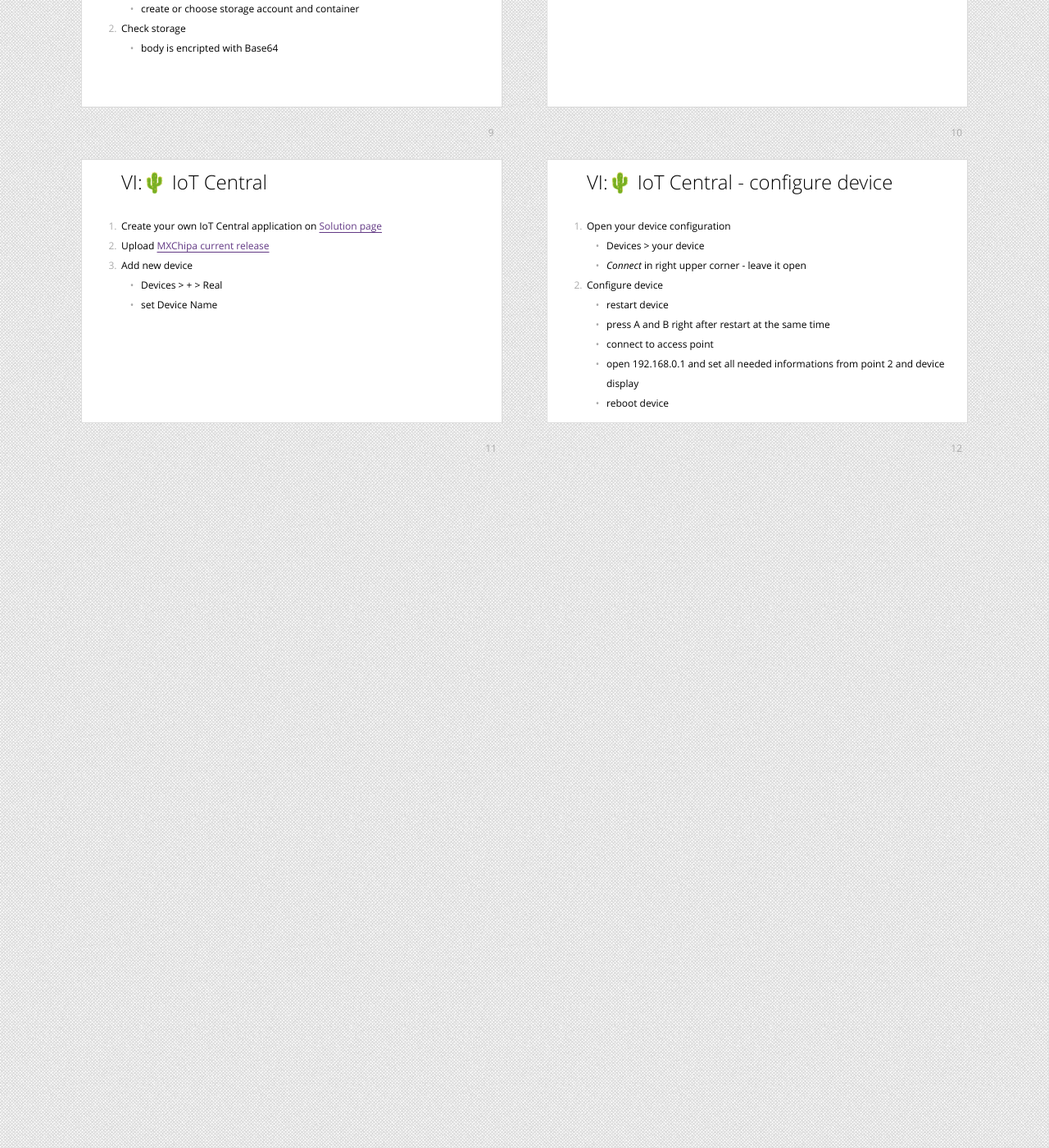
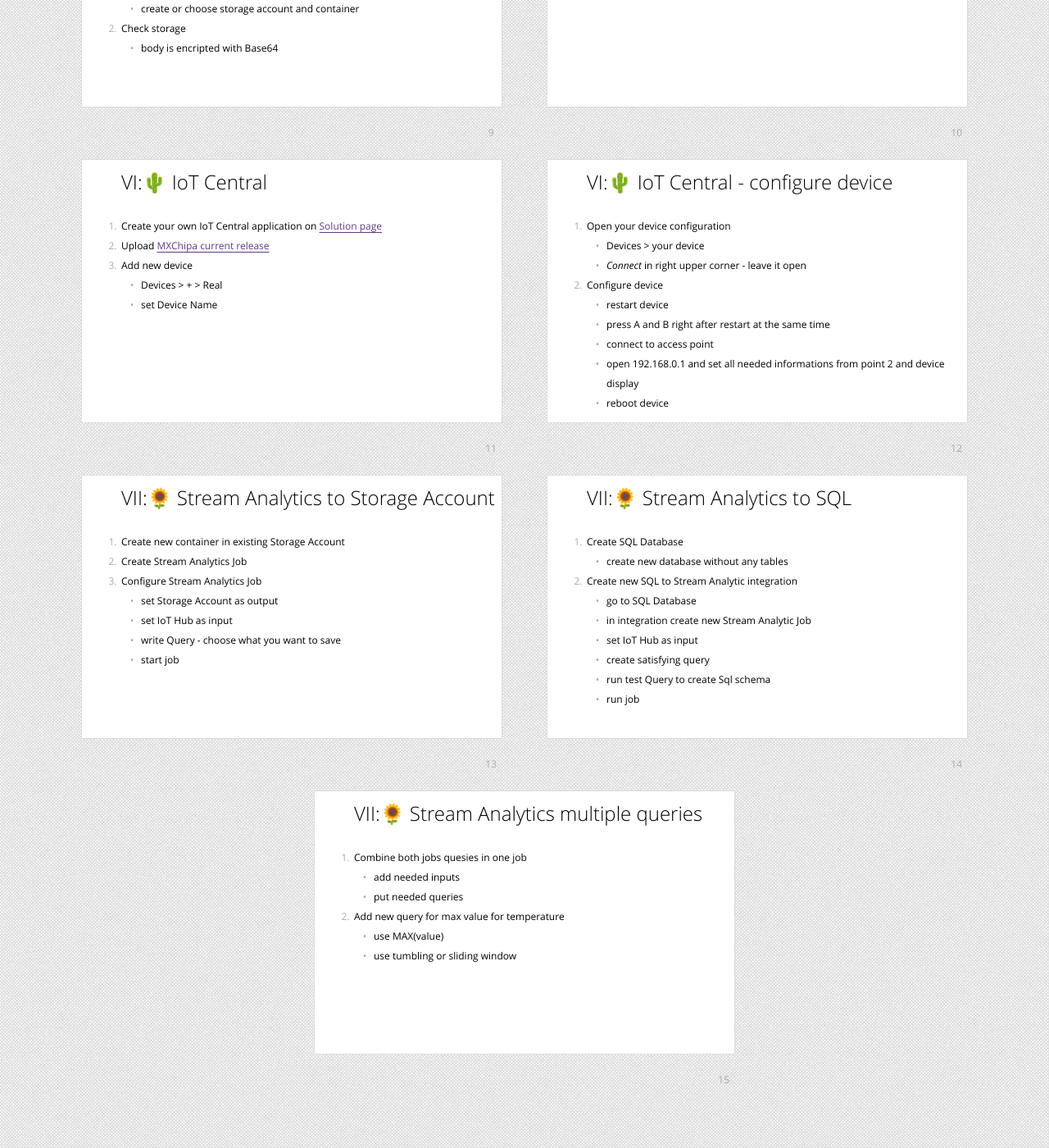
Before and after one commit to jlamch/iotexercises, a Jekyll site: the page built from index.md, in a window 1280 px wide and 1400 px high, scrolled down 1956 px. Shown: the whole window at 82% size. Built offline with Jekyll 4.4.1, drawn with Linux system fonts in a browser that asks for light colours; our own code applies the rules of GitHub Pages for plain Markdown files.

Commit message:
stream analytics

```diff
--- a/index.md
+++ b/index.md
@@ -150,3 +150,31 @@ style: |
     - connect to access point
     - open 192.168.0.1 and set all needed informations from point 2 and device display
     - reboot device
+
+## VII:🌻 Stream Analytics to Storage Account
+1. Create new container in existing Storage Account
+1. Create Stream Analytics Job
+1. Configure Stream Analytics Job
+    - set Storage Account as output
+    - set IoT Hub as input
+    - write Query - choose what you want to save
+    - start job
+
+## VII:🌻 Stream Analytics to SQL
+1. Create SQL Database
+    - create new database without any tables
+1. Create new SQL to Stream Analytic integration
+    - go to SQL Database
+    - in integration create new Stream Analytic Job
+    - set IoT Hub as input
+    - create satisfying query
+    - run test Query to create Sql schema
+    - run job
+
+## VII:🌻 Stream Analytics multiple queries
+1. Combine both jobs quesies in one job
+    - add needed inputs
+    - put needed queries
+1. Add new query for max value for temperature
+    - use MAX(value)
+    - use tumbling or sliding window
```
